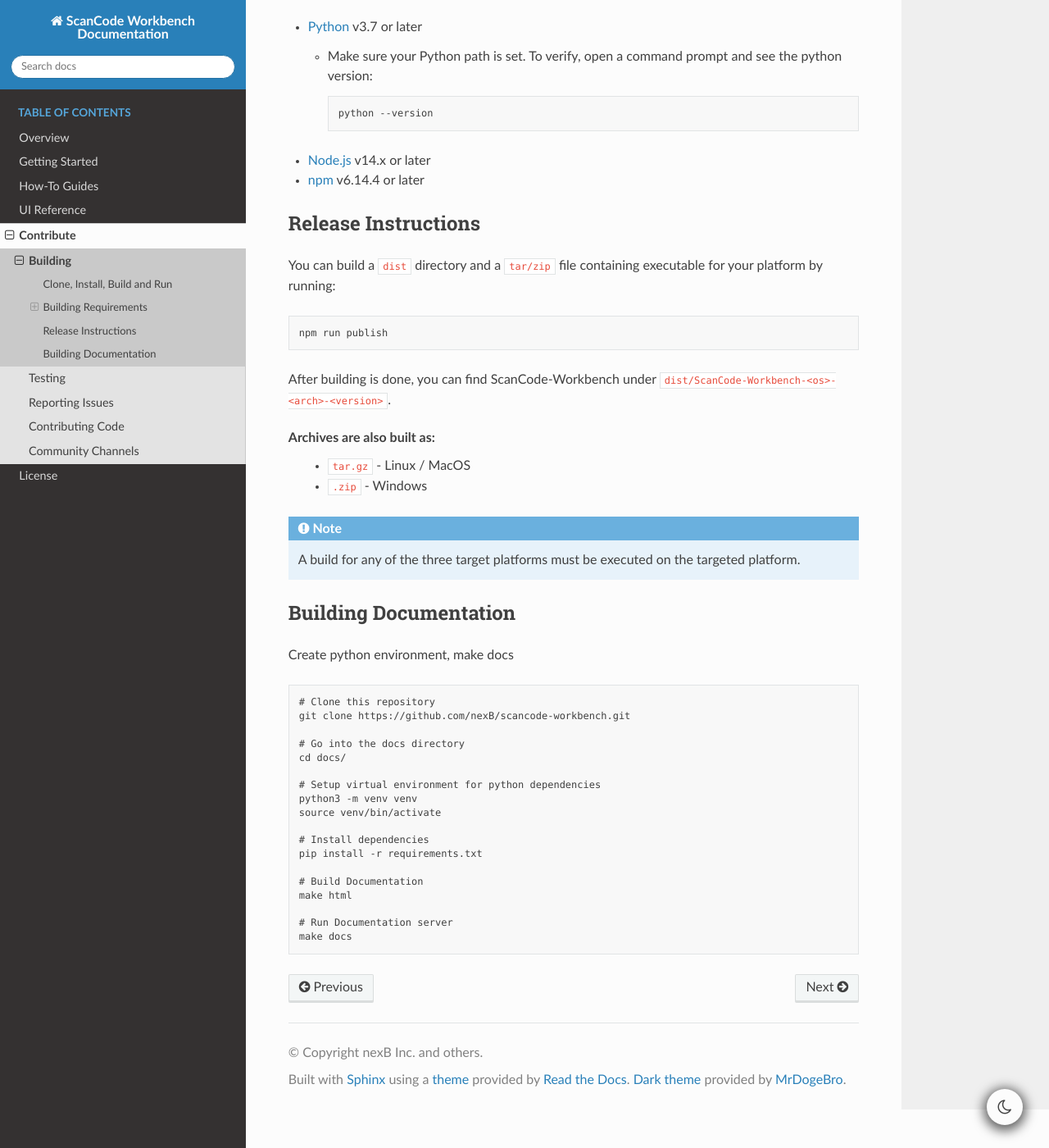
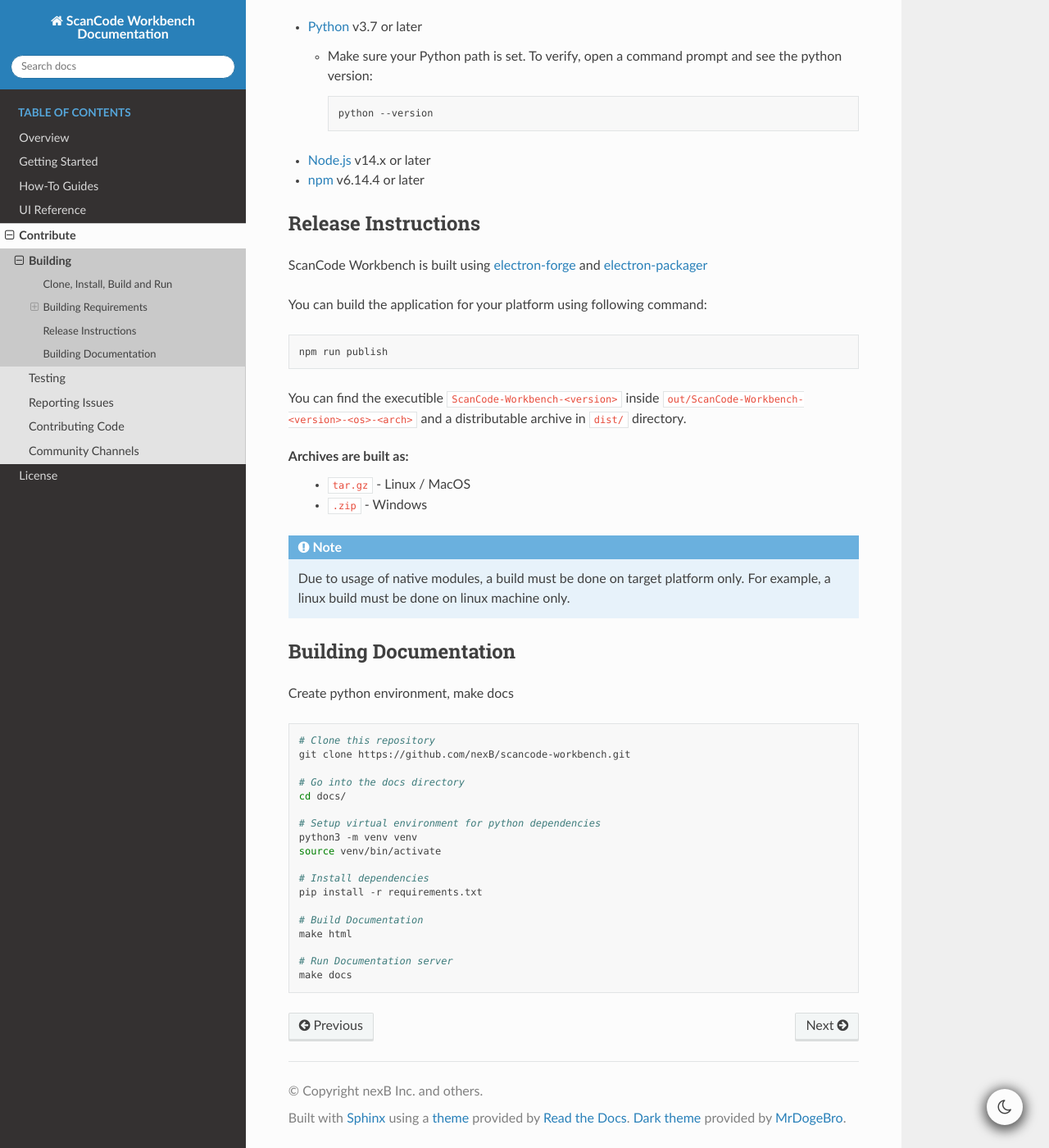
Before and after one commit to aboutcode-org/scancode-workbench, a Sphinx documentation site: the page built from docs/source/contribute/building.rst, in a window 1280 px wide and 1400 px high, scrolled down 1449 px. Shown: the whole window at 82% size. Built offline with Sphinx 7.4.7 and the Read the Docs theme 2.0.0, drawn with Linux system fonts in a browser that asks for light colours.

Commit message:
Updated build docs
Signed-off-by: Omkar Phansopkar <omkarphansopkar@gmail.com>

```diff
--- a/docs/source/contribute/building.rst
+++ b/docs/source/contribute/building.rst
@@ -66,29 +66,34 @@
 Release Instructions
 ====================
 
-You can build a ``dist`` directory and a ``tar/zip`` file containing executable for your platform
-by running:
+ScanCode Workbench is built using `electron-forge <https://www.electronforge.io/>`__ and
+`electron-packager <https://www.npmjs.com/package/electron-packager>`__
+
+You can build the application for your platform using following command:
 
 .. code-block:: bash
 
    npm run publish
 
-After building is done, you can find ScanCode-Workbench under
-``dist/ScanCode-Workbench-<os>-<arch>-<version>``.
+You can find the executible ``ScanCode-Workbench-<version>`` inside
+``out/ScanCode-Workbench-<version>-<os>-<arch>`` and
+a distributable archive in ``dist/`` directory.
 
-Archives are also built as:
+Archives are built as:
    - ``tar.gz`` - Linux / MacOS
    - ``.zip`` - Windows
 
-.. Note:: A build for any of the three target platforms must be executed on the targeted platform.
+.. Note::
+   Due to usage of native modules, a build must be done on target platform only.
+   For example, a linux build must be done on linux machine only.
+
 
 Building Documentation
 ======================
 
 Create python environment, make docs
 
-
-.. code-block:: none
+.. code-block:: bash
 
    # Clone this repository
    git clone https://github.com/nexB/scancode-workbench.git
--- a/docs/source/contribute/testing.rst
+++ b/docs/source/contribute/testing.rst
@@ -4,7 +4,7 @@
 
 Test ABCM functionality using:
 
-.. code-block:: none
+.. code-block:: bash
 
    $ npm test
 
```
Also changed, not shown: README.md (+1 -3 lines).
